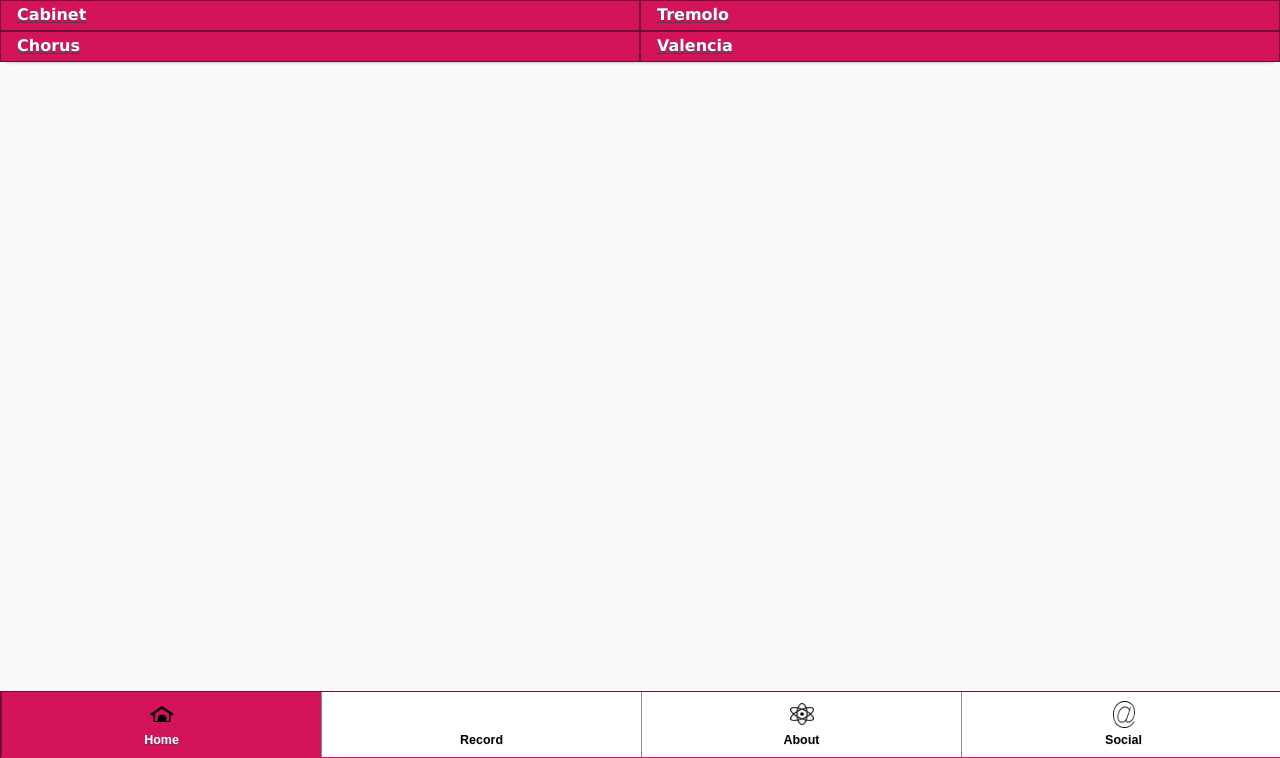
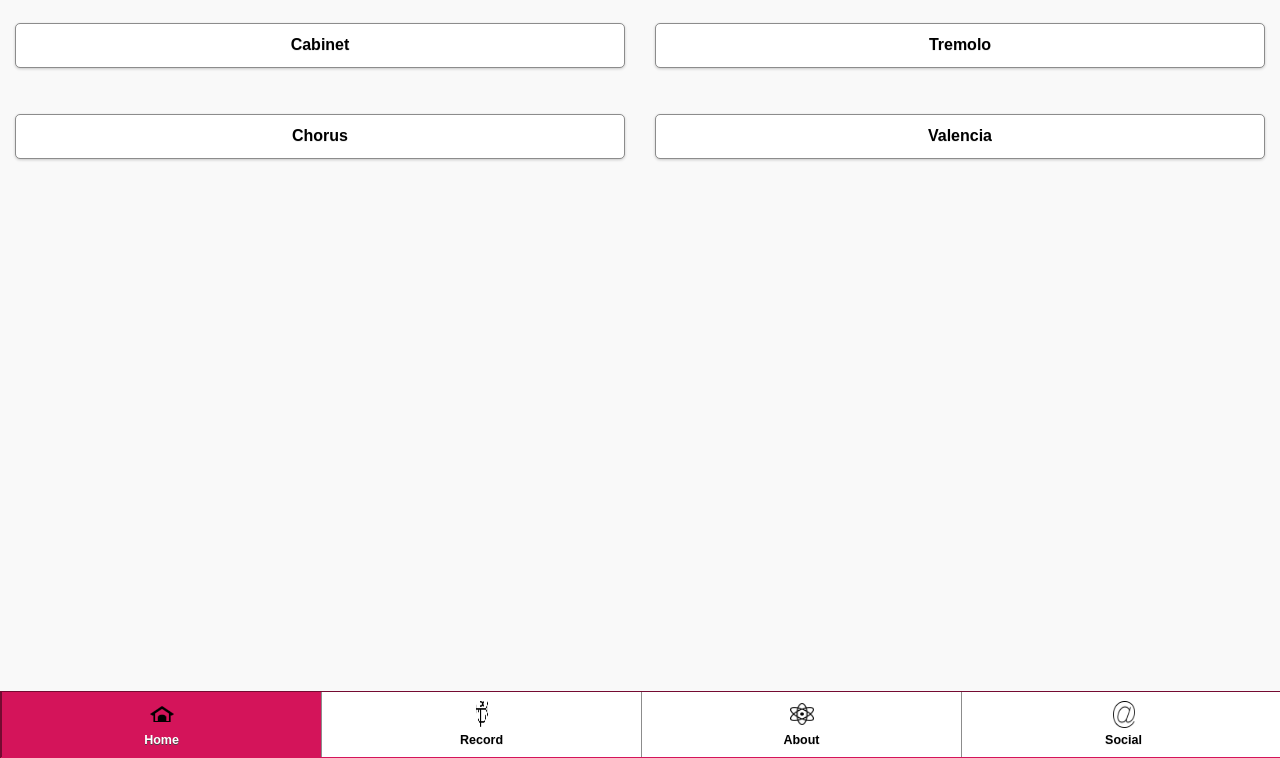
Before and after one commit to sara89sgm/audiogram, a PHP site: template web/views/index.twig in a window 1280 px wide, after a click on "Record". Shown: the part 42-800 px from the top of the page. Run offline with PHP 8.4, Linux system fonts and the light colour scheme; the template is opened without the code that fills it, so the values that code supplies are empty; some libraries are stand-ins or nearby versions.

Commit message:
working copy

```diff
--- a/web/css/main.css
+++ b/web/css/main.css
@@ -155,19 +155,18 @@ html, body {
 	}
 }
 
-#filter .filter-button {
-		-webkit-border-top-right-radius: inherit;
-		border-top-right-radius: inherit;
-		-webkit-border-bottom-left-radius: inherit;
-		border-bottom-left-radius: inherit;
-		-webkit-border-bottom-right-radius: 0;
-		border-bottom-right-radius: 0;
+.hidden{
+	display: none;
 }
 
 
+#filter .filters .ui-grid-a .ui-block-a, #filter .filters .ui-grid-a .ui-block-b{
+	padding: 15px;
+}
 
-#filter .filters-grid{
-	width: 100%;
+#success h2{
+	vertical-align: middle;
+	text-align: center;
 }
 
 /*****FOOTER*****/
--- a/web/scripts/audioRecord.js
+++ b/web/scripts/audioRecord.js
@@ -17,7 +17,8 @@ define(['jquery'], function($) {
 	url = '',
 	recording = false,
 	source = null,
-	tuna;
+	tuna,
+	filter =0;
 
 	var priv = {
 
@@ -36,9 +37,9 @@ define(['jquery'], function($) {
 				}
 			});
 
-			$('.filter-button-a').on('click', function(e){
-				console.log('filter', e);
-				//var filter = e.target.data('filter');
+			$('.filter-button').on('click', function(e){
+
+				filter = e.target.dataset.filter;
 
 				window.location.hash = '#record';
 			})
@@ -57,7 +58,7 @@ define(['jquery'], function($) {
 			    rec = new Recorder(mediaStreamSource, {
 			      workerPath: '../scripts/recorderWorker.js'
 			    });
-				priv.applyFilter(3);
+				priv.applyFilter(filter);
 			    rec.record();
 			  }, function(err){
 			    console.log('Not supported');
@@ -93,8 +94,10 @@ define(['jquery'], function($) {
 			audiogramObject.set("audioURL", audio);
 			audiogramObject.save(null, {
 				  success: function(gameScore) {
-				    // Execute any logic that should take place after the object is saved.
-				    console.log('New object created with objectId: ' + gameScore.id);
+				  	window.location.hash = '#success';
+				  	priv.addItem(audio,username);
+
+
 				  },
 				  error: function(gameScore, error) {
 				    // Execute any logic that should take place if the save fails.
@@ -103,6 +106,14 @@ define(['jquery'], function($) {
 				  }
 				});
 		},
+
+		addItem : function(audio, username){
+			var html= '<li class="ui-li-has-thumb ui-first-child hidden"><a href="#" class="ui-btn ui-btn-icon-right ui-icon-caret-r"><audio id="player" src="'+audio+'"></audio><h2>'+username+'</h2><p>'+username+'</p></a></li>';
+
+			$('.audio-list').prepend(html);
+			$('li.hidden').delay('400').slideToggle('400');
+		},
+
 
 		applyFilter: function(filter){
 
--- a/web/views/footer.twig
+++ b/web/views/footer.twig
@@ -2,7 +2,7 @@
     <div data-role="navbar" class="nav-glyphish-example" data-grid="">
 	    <ul>
 	        <li><a href="#home" id="icon-home" data-icon="custom" data-transition="slide" class="ui-btn-active">Home</a></li>
-	        <li><a id="record" data-icon="custom" href="#filter" data-transition="slide">Record</a></li>
+	        <li><a id="icon-record" data-icon="custom" href="#filter" data-transition="slide">Record</a></li>
 	        <li><a href="#" id="icon-about" data-transition="slide" data-icon="custom">About</a></li>
 	        <li><a href="http://www.twitter.com/sara_sgm" id="icon-social" data-transition="slide" data-icon="custom">Social</a></li>
 	    </ul>
--- a/web/views/index.twig
+++ b/web/views/index.twig
@@ -18,7 +18,7 @@
 <!-- Latest compiled and minified JavaScript -->
 <script src="../scripts/vendor/jquery-2.1.0.min.js"></script>
 <script src="../scripts/jquery.mobile-1.4.5.min.js"></script>
-<script src="../scripts/parse-1.4.2.min.js"></script>
+<script src="../scripts/vendor/parse-1.4.2.min.js"></script>
 
 
 
@@ -33,7 +33,7 @@
 
         <div role="main" class="ui-content">
 
-        <ul data-role="listview" data-inset="true" class="ui-listview ui-listview-inset ui-corner-all ui-shadow">
+        <ul data-role="listview" data-inset="true" class="audio-list ui-listview ui-listview-inset ui-corner-all ui-shadow">
 
              {% for audiogramitem in audiogramitems %}
                 {% include 'audiogramitem.twig' with {'item': audiogramitem} only %}
@@ -63,17 +63,28 @@
 
         {% include 'nav.twig' %}
 
-        <ul data-role="listview" data-inset="true" class="ui-listview ui-listview-inset ui-corner-all ui-shadow filters-grid">
+        <div class="filters">
+            <div class="ui-grid-a">
+                <div class="ui-block-a"><button type="button" data-theme="a" data-filter="2" class="filter-button">Cabinet</button></div>
+                <div class="ui-block-b"><button type="button" data-theme="a" data-filter="4" class="filter-button">Tremolo</button></div>
+                <div class="ui-block-a"><button type="button" data-theme="a" data-filter="0" class="filter-button">Chorus</button></div>
+                <div class="ui-block-b"><button type="button" data-theme="a" data-filter="3" class="filter-button">Valencia</button></div>
+            </div>
+        </div>
 
-            <div class="ui-grid-a">
-                <div class="ui-block-a"><a href='#' data-filter="2" class="filter-button-a"><div class="ui-bar ui-bar-a filter-button" >Cabinet</div></a></div>
-                <div class="ui-block-b"><a href='#' data-filter="4" class="filter-button-a"><div class="ui-bar ui-bar-a filter-button" >Tremolo</div></a></div>
-                <div class="ui-block-a"><a href='#' data-filter="0" class="filter-button-a"><div class="ui-bar ui-bar-a filter-button" >Chorus</div></a></div>
-                <div class="ui-block-b"><a href='#' data-filter="3" class="filter-button-a"><div class="ui-bar ui-bar-a filter-button" >Valencia</div></a></div>
 
-            </div><!-- /grid-c -->
 
-        </ul>
+        {% include 'footer.twig' %}
+
+    </div><!-- /page one -->
+
+    <div data-role="page" id="success">
+
+        {% include 'nav.twig' %}
+
+
+        <h2> Whoop whooop! Done! Now you can listen to your audiogram and more <a href="#home"> here </a> </h2>
+
 
         {% include 'footer.twig' %}
 
```
